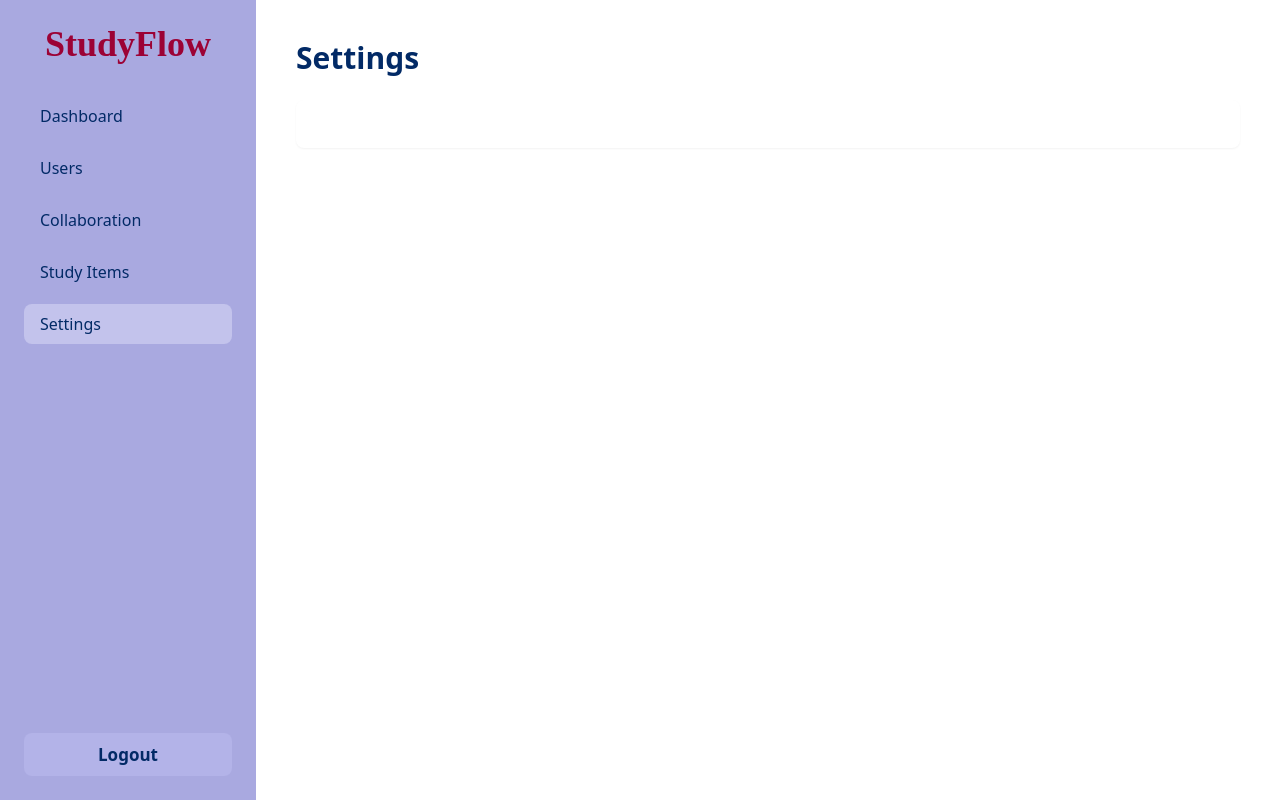
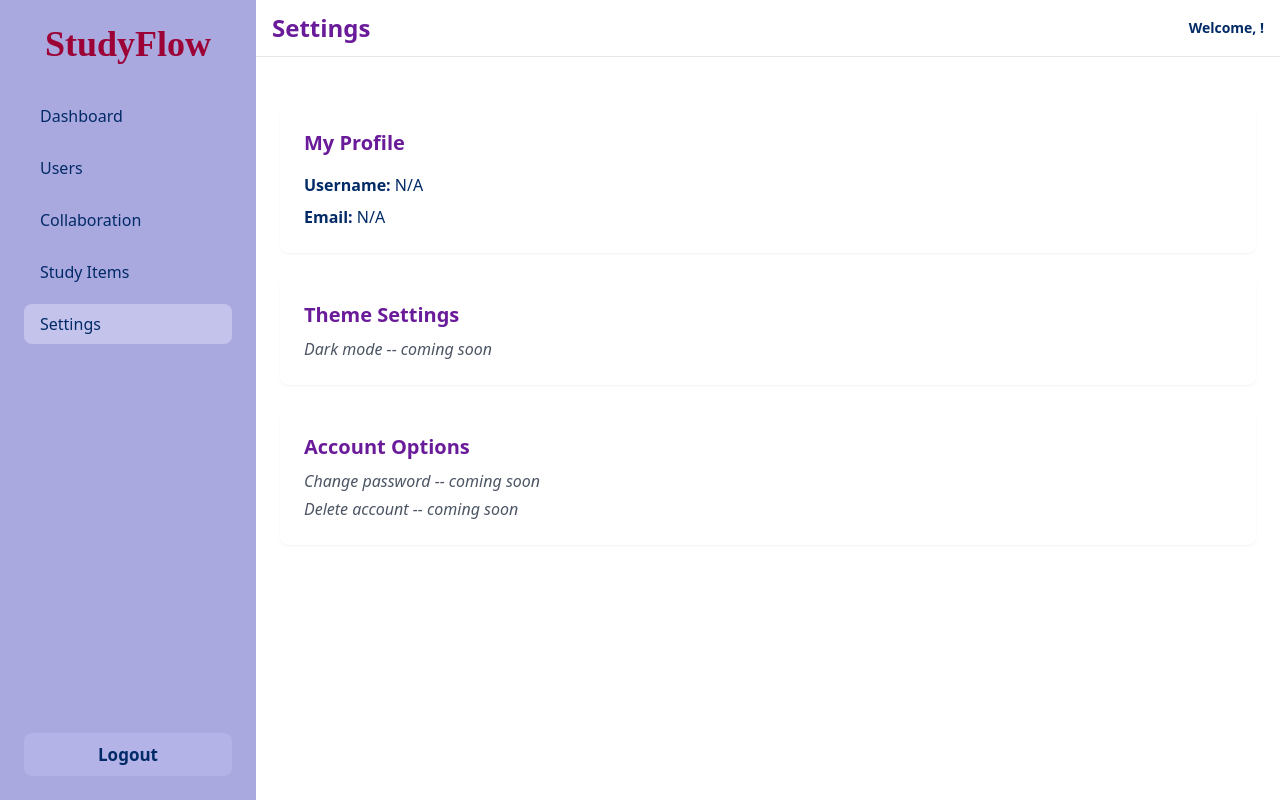
Before and after one commit to kritithakur14/studyflow-api, a React (Vite) app in the folder frontend/: page /settings in a window 1280 px wide. Built offline with nearby package versions, Linux system fonts and the light colour scheme; a web font is replaced by a local one.

Commit message:
create settings page UI

```diff
--- a/frontend/src/components/Navbar.jsx
+++ b/frontend/src/components/Navbar.jsx
@@ -1,6 +1,6 @@
 import React from "react";
 
-export default function Navbar({ username, setIsSidebarOpen }) {
+export default function Navbar({ username, setIsSidebarOpen, title }) {
   return (
     <div className="w-full bg-white border-b px-4 py-3 flex items-center justify-between lg:justify-between">
       <button
@@ -14,13 +14,13 @@ export default function Navbar({ username, setIsSidebarOpen }) {
       <div className="flex flex-col items-center text-center w-full lg:w-auto">
          {/* DESKTOP TITLE */}
         <h1 className="hidden lg:block text-2xl font-bold text-[#6a1b9a]">
-          Dashboard Overview
+          {title}
         </h1>
 
         {/* MOBILE TITLE */}
         <div className="lg:hidden flex flex-col">
-          <h1 className="text-lg font-bold text-[#6a1b9a]">Dashboard</h1>
-          <span className="text-sm font-semibold text-[#6a1b9a]">Overview</span>
+          <h1 className="text-lg font-bold text-[#6a1b9a]">{title}</h1>
+
         </div>
       </div>
 
--- a/frontend/src/pages/Dashboard.jsx
+++ b/frontend/src/pages/Dashboard.jsx
@@ -2,6 +2,7 @@ import React, { useEffect, useState } from "react";
 import { useNavigate } from "react-router-dom";
 import Sidebar from "../components/Sidebar";
 import Navbar from "../components/Navbar";
+
 
 export default function Dashboard() {
   const [isSidebarOpen, setIsSidebarOpen] = useState(false);
@@ -133,7 +134,8 @@ export default function Dashboard() {
       />
 
       <div className="flex-1 flex flex-col">
-        <Navbar username={user?.username} setIsSidebarOpen={setIsSidebarOpen} />
+        <Navbar username={user?.username} setIsSidebarOpen={setIsSidebarOpen}
+        title="Dashboard Overview"/>
 
         {isSidebarOpen && (
           <div
--- a/frontend/src/pages/Settings.jsx
+++ b/frontend/src/pages/Settings.jsx
@@ -1,8 +1,12 @@
 import React from "react";
 import Sidebar from "../components/Sidebar";
+import Navbar from "../components/Navbar";
 import { useNavigate } from "react-router-dom";
 
 export default function Settings() {
+  const [isSidebarOpen, setIsSidebarOpen] = React.useState(false);
+
+  const user = JSON.parse(localStorage.getItem("user"));
   const navigate = useNavigate();
 
   const handleLogout = () => {
@@ -10,12 +14,65 @@ export default function Settings() {
     localStorage.removeItem("user");
     navigate("/login");
   };
+
   return (
     <div className="flex h-screen w-screen">
-      <Sidebar handleLogout={handleLogout} />
-      <div className="flex-1 p-10">
-        <h1 className="text-3xl font-bold text-[#022a66]">Settings</h1>
-        <div className="mt-6 p-6 bg-white rounded-lg shadow-sm"></div>
+      <Sidebar
+        isOpen={isSidebarOpen}
+        setIsOpen={setIsSidebarOpen}
+        handleLogout={handleLogout}
+      />
+
+      <div className="flex-1 flex flex-col">
+        <Navbar
+          username={user?.username}
+          setIsSidebarOpen={setIsSidebarOpen}
+          title="Settings"
+        />
+
+        {isSidebarOpen && (
+          <div
+            onClick={() => setIsSidebarOpen(false)}
+            className="fixed inset-0 bg-black bg-opacity-30 z-40 lg:hidden"
+          ></div>
+        )}
+
+        {/* Main content */}
+        <div className="p-4 sm:p-6">
+          {/* Profile Section */}
+          <div className="bg-white rounded-lg shadow-sm p-6 mt-6">
+            <h3 className="text-xl font-semibold text-[#6a1b9a] mb-4">
+              My Profile
+            </h3>
+            <p className="text-[#022a66]">
+              <strong>Username:</strong> {user?.username || "N/A"}
+            </p>
+            <p className="text-[#022a66] mt-2">
+              <strong>Email:</strong> {user?.email || "N/A"}
+            </p>
+          </div>
+
+          {/* Theme Section */}
+          <div className="bg-white rounded-lg shadow-sm p-6 mt-6">
+            <h3 className="text-xl font-semibold text-[#6a1b9a] mb-2">
+              Theme Settings
+            </h3>
+            <p className="text-gray-600 italic">Dark mode -- coming soon</p>
+          </div>
+
+          {/* Account Section */}
+          <div className="bg-white rounded-lg shadow-sm p-6 mt-6">
+            <h3 className="text-xl font-semibold text-[#6a1b9a] mb-2">
+              Account Options
+            </h3>
+            <p className="text-gray-600 italic">
+              Change password -- coming soon
+            </p>
+            <p className="text-gray-600 italic mt-1">
+              Delete account -- coming soon
+            </p>
+          </div>
+        </div>
       </div>
     </div>
   );
--- a/frontend/src/pages/Users.jsx
+++ b/frontend/src/pages/Users.jsx
@@ -1,22 +1,44 @@
 import React from "react";
 import Sidebar from "../components/Sidebar";
+import Navbar from "../components/Navbar";
 import { useNavigate } from "react-router-dom";
 
 export default function Users() {
+  const [isSidebarOpen, setIsSidebarOpen] = React.useState(false);
   const navigate = useNavigate();
+  const user = JSON.parse(localStorage.getItem("user"));
 
   const handleLogout = () => {
     localStorage.removeItem("token");
     localStorage.removeItem("user");
     navigate("/login");
   };
+
   return (
     <div className="flex h-screen w-screen">
-      <Sidebar handleLogout={handleLogout} />
-      <div className="flex-1 p-10">
-        <h1 className="text-3xl font-bold text-[#022a66]">Users</h1>
-        <div className="mt-6 p-6 bg-white rounded-lg shadow-sm">
-          No users found (placeholder)
+      <Sidebar
+        handleLogout={handleLogout}
+        isOpen={isSidebarOpen}
+        setIsOpen={setIsSidebarOpen}
+      />
+
+      <div className="flex-1 flex flex-col">
+        <Navbar
+          username={user?.username}
+          setIsSidebarOpen={setIsSidebarOpen}
+          title="Users"
+        />
+        {isSidebarOpen && (
+          <div
+            onClick={() => setIsSidebarOpen(false)}
+            className="fixed inset-0 bg-black bg-opacity-30 z-40 lg:hidden"
+          ></div>
+        )}
+        <div className="flex-1 p-10">
+          <h1 className="text-3xl font-bold text-[#022a66]">Users</h1>
+          <div className="mt-6 p-6 bg-white rounded-lg shadow-sm">
+            No users found (placeholder)
+          </div>
         </div>
       </div>
     </div>
```
